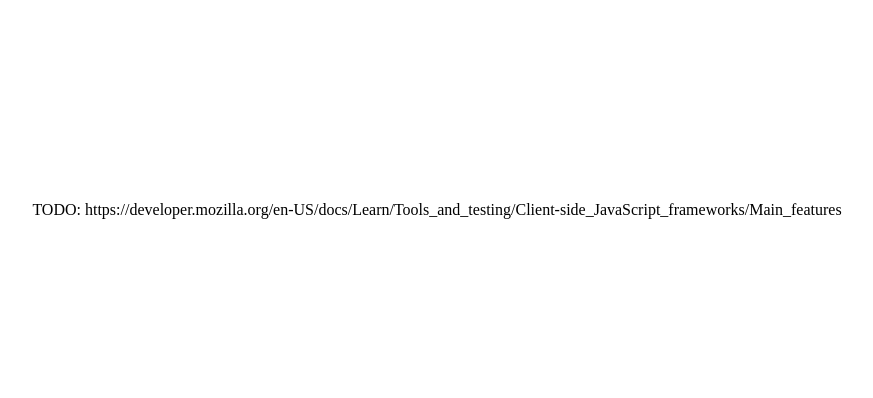
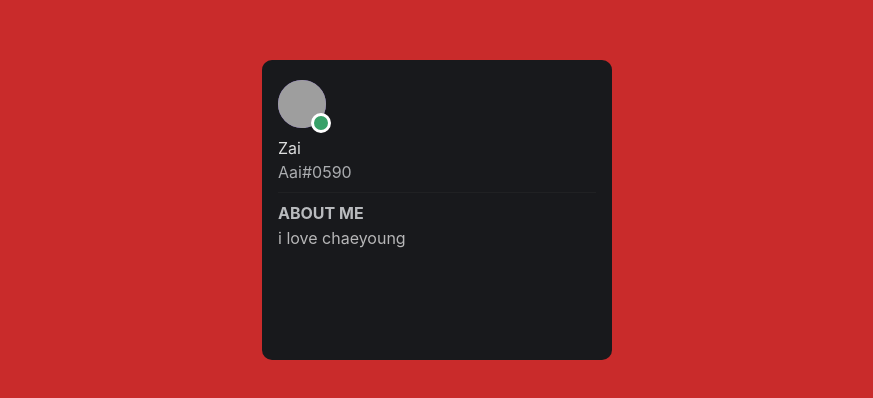
Before and after one commit to yrnmska/yrnmsk.me, a React (Create React App) app: page / in a window 1280 px wide. Shown: the part 190-588 px from the top of the page, without its empty margins (203-1076 px from the left). Built offline with nearby package versions, Linux system fonts and the light colour scheme; grey boxes are pictures that could not be loaded.

Commit message:
feat: discord card

```diff
--- a/package.json
+++ b/package.json
@@ -3,6 +3,11 @@
   "version": "0.1.0",
   "private": true,
   "dependencies": {
+    "@chakra-ui/react": "^1.7.4",
+    "@emotion/react": "^11.7.1",
+    "@emotion/styled": "^11.6.0",
+    "axios": "^0.25.0",
+    "framer-motion": "^5.6.0",
     "node-sass": "^7.0.1",
     "react": "^17.0.2",
     "react-dom": "^17.0.2",
--- a/src/App.jsx
+++ b/src/App.jsx
@@ -1,10 +1,18 @@
-import "./styles/app.scss";
+import { useState, useEffect } from 'react';
+import { ChakraProvider } from '@chakra-ui/react';
+import axios from 'axios';
+
+import DiscordCard from './components/DiscordCard';
+
+import './styles/app.scss';
 
 const App = () => {
   return (
-    <div className="container">
-      <p>TODO: https://developer.mozilla.org/en-US/docs/Learn/Tools_and_testing/Client-side_JavaScript_frameworks/Main_features</p>
-    </div>
+    <ChakraProvider resetCSS>
+      <div className='container'>
+        <DiscordCard />
+      </div>
+    </ChakraProvider>
   );
 };
 
--- /dev/null
+++ b/src/components/DiscordCard.jsx
@@ -0,0 +1,66 @@
+import {
+  Avatar,
+  AvatarBadge,
+  Container,
+  Divider,
+  Text,
+} from '@chakra-ui/react';
+
+const DiscordCard = () => {
+  return (
+    <Container
+      width='350px'
+      height='300px'
+      display='flex'
+      flexDirection='column'
+      backgroundColor='#18191C'
+      borderRadius={10}
+    >
+      <Avatar
+        src='https://dcdn.dstn.to/avatars/90431685472038912'
+        name='Aai0590'
+        display='flex'
+        mt={5}
+        borderRadius={50}
+        border='#1A1A1A'
+        showBorder
+        size='md'
+      >
+        <AvatarBadge bg='green.500' boxSize='1.25rem' borderColor='white' />
+      </Avatar>
+      <Nickname name='Zai' />
+      <Username username='Aai' discriminator='0590' />
+      <Divider
+        borderColor='#262729'
+        mt={2}
+        mb={2}
+        display='block'
+        orientation='horizontal'
+      />
+      <AboutMe bio='i love chaeyoung' />
+    </Container>
+  );
+};
+
+const Nickname = ({ name }) => (
+  <Text color='#DCDDDE' pt={2}>
+    {name}
+  </Text>
+);
+
+const Username = ({ username, discriminator }) => (
+  <Text color='#ABADB0'>
+    {username}#{discriminator}
+  </Text>
+);
+
+const AboutMe = ({ bio }) => (
+  <>
+    <Text color='#B9BBBE' fontWeight='bold' mb={0.7}>
+      ABOUT ME
+    </Text>
+    <Text color='#B7B7B8'>{bio}</Text>
+  </>
+);
+
+export default DiscordCard;
--- a/src/styles/app.scss
+++ b/src/styles/app.scss
@@ -8,4 +8,6 @@
   display: flex;
   justify-content: center;
   align-items: center;
+
+  background-color: #c92b2b;
 }
```
Also changed, not shown: 2 other files (tests, documents, lock files or other folders).
